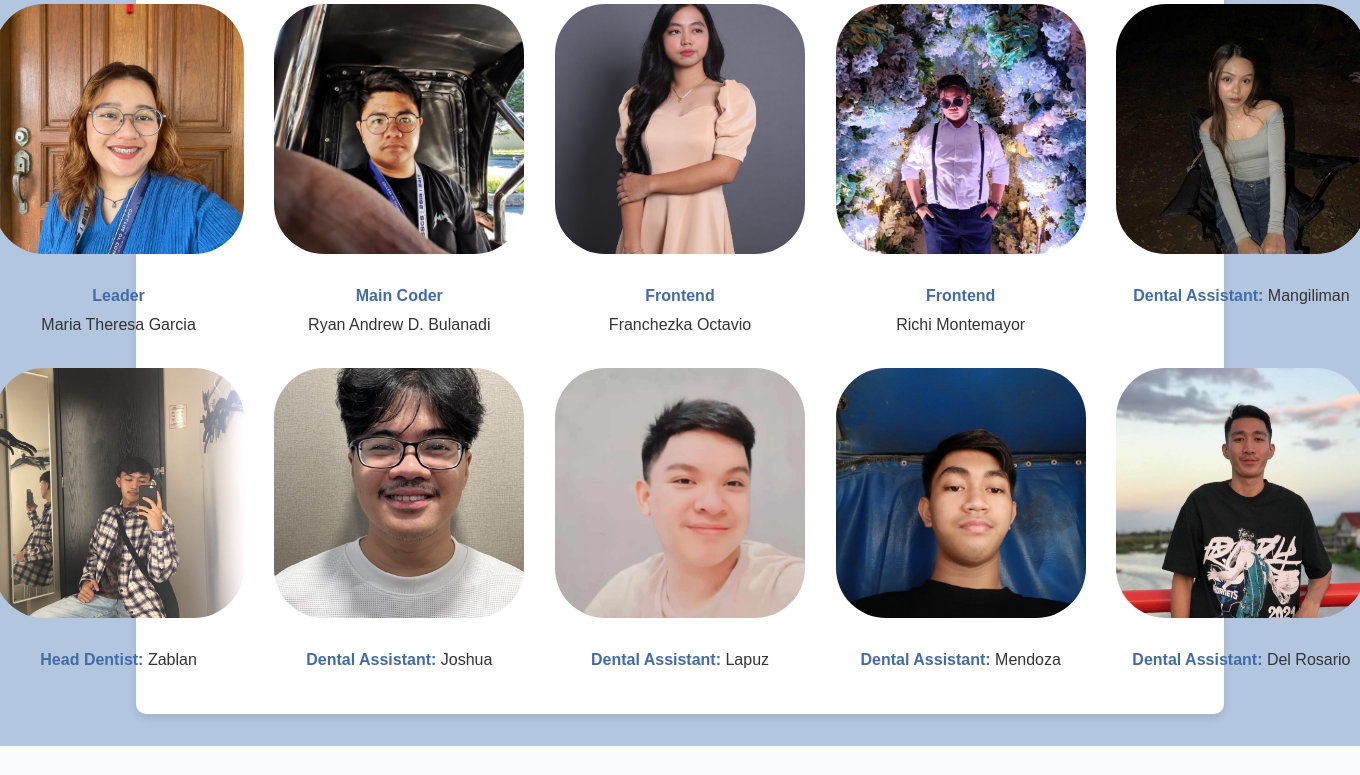
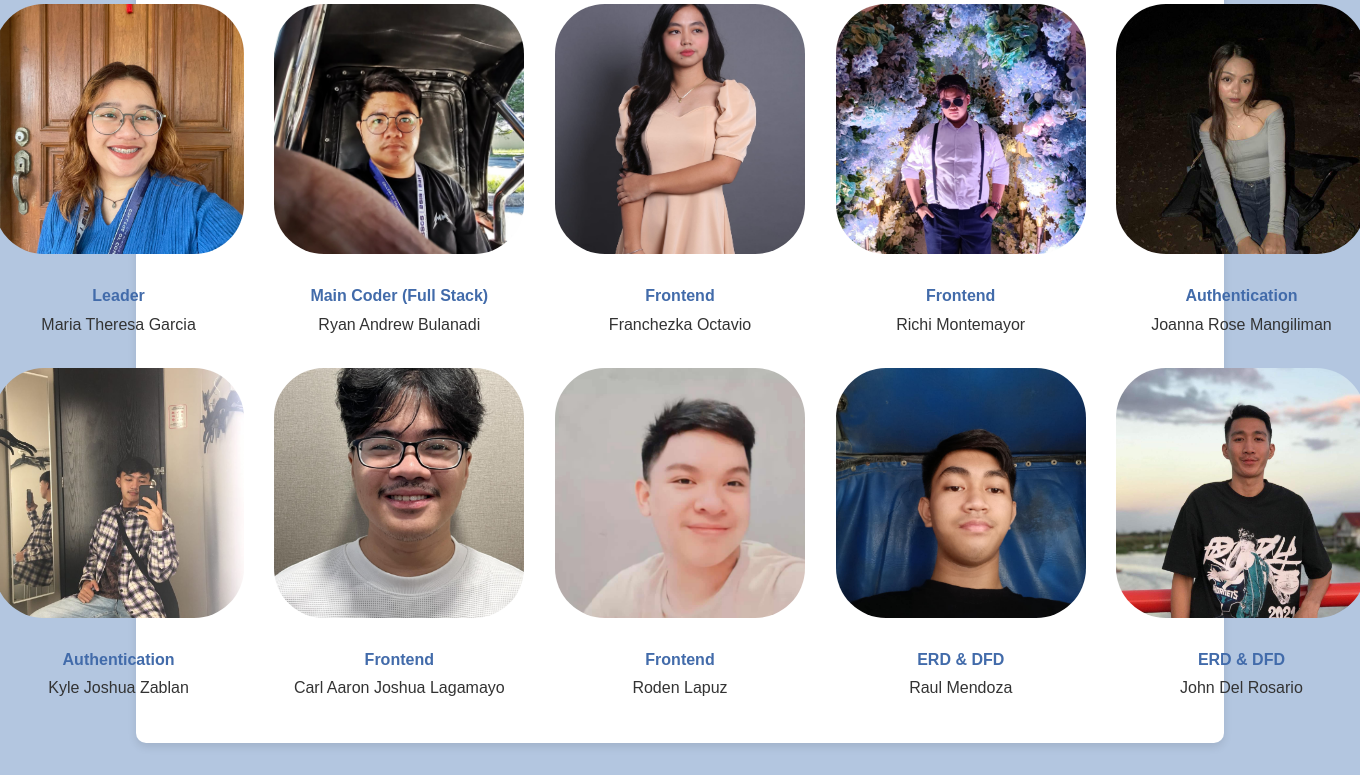
Before and after one commit to drew-b-07/Dental_Management_System, a PHP site: page /dashboard/user/about.php in a window 1360 px wide. Shown: the part 1103-1878 px from the top of the page. Before the commit the page ends 1849 px from the top, so only its background shows below. Run offline with PHP 8.4, Linux system fonts and the light colour scheme; the visitor is signed in with stand-in values (Sample User, id 1); data comes from the database, SQL or seed files in the repository; some libraries are stand-ins or nearby versions.

Commit message:
Frontend Final

```diff
--- a/dashboard/user/about.php
+++ b/dashboard/user/about.php
@@ -75,47 +75,47 @@ $username = $userDetails['username'];
             <h3>Our Team</h3>
             <div class="team-members">
                 <div class="team-member">
-                    <img src="../../src/img/5.jpg" alt="Dr. Johnson" class="team-image">
+                    <img src="../../src/img/5.jpg" alt="Image" class="team-image">
                     <p><strong>Leader </strong><br>Maria Theresa Garcia</p>
                 </div>
                 <div class="team-member">
-                    <img src="../../src/img/1.jpg" alt="Dr. Johnson" class="team-image">
-                    <p><strong>Main Coder </strong><br>Ryan Andrew D. Bulanadi</p>
+                    <img src="../../src/img/1.jpg" alt="Image" class="team-image">
+                    <p><strong>Main Coder (Full Stack) </strong><br>Ryan Andrew Bulanadi</p>
                 </div>
                 <div class="team-member">
-                    <img src="../../src/img/2.jpg" alt="Dr. Johnson" class="team-image">
+                    <img src="../../src/img/2.jpg" alt="Image" class="team-image">
                     <p><strong>Frontend </strong><br>Franchezka Octavio</p>
                 </div>
                 <div class="team-member">
-                    <img src="../../src/img/7.jpg" alt="Dr. Johnson" class="team-image">
+                    <img src="../../src/img/7.jpg" alt="Image" class="team-image">
                     <p><strong>Frontend </strong><br>Richi Montemayor</p>
                 </div>
                 <div class="team-member">
-                    <img src="../../src/img/5.jpeg" alt="Emily Clark" class="team-image">
-                    <p><strong>Dental Assistant: </strong>Mangiliman</p>
+                    <img src="../../src/img/5.jpeg" alt="Image" class="team-image">
+                    <p><strong>Authentication </strong><br>Joanna Rose Mangiliman</p>
                 </div>
             </div>
 
             <div class="team-members">
                 <div class="team-member">
-                    <img src="../../src/img/4.jpg" alt="Dr. Johnson" class="team-image">
-                    <p><strong>Head Dentist: </strong>Zablan</p>
+                    <img src="../../src/img/4.jpg" alt="Image" class="team-image">
+                    <p><strong>Authentication </strong><br>Kyle Joshua Zablan</p>
                 </div>
                 <div class="team-member">
-                    <img src="../../src/img/6.jpg" alt="Emily Clark" class="team-image">
-                    <p><strong>Dental Assistant: </strong>Joshua</p>
+                    <img src="../../src/img/6.jpg" alt="Image" class="team-image">
+                    <p><strong>Frontend </strong><br>Carl Aaron Joshua Lagamayo</p>
                 </div>
                 <div class="team-member">
-                    <img src="../../src/img/8.jpg" alt="Emily Clark" class="team-image">
-                    <p><strong>Dental Assistant: </strong>Lapuz</p>
+                    <img src="../../src/img/8.jpg" alt="Image" class="team-image">
+                    <p><strong>Frontend </strong><br>Roden Lapuz</p>
                 </div>
                 <div class="team-member">
-                    <img src="../../src/img/6.jpeg" alt="Emily Clark" class="team-image">
-                    <p><strong>Dental Assistant: </strong>Mendoza</p>
+                    <img src="../../src/img/6.jpeg" alt="Image" class="team-image">
+                    <p><strong>ERD & DFD </strong><br>Raul Mendoza</p>
                 </div>
                 <div class="team-member">
-                    <img src="../../src/img/3.jpg" alt="Emily Clark" class="team-image">
-                    <p><strong>Dental Assistant: </strong>Del Rosario</p>
+                    <img src="../../src/img/3.jpg" alt="Image" class="team-image">
+                    <p><strong>ERD & DFD </strong><br>John Del Rosario</p>
                 </div>
             </div>
 
```
